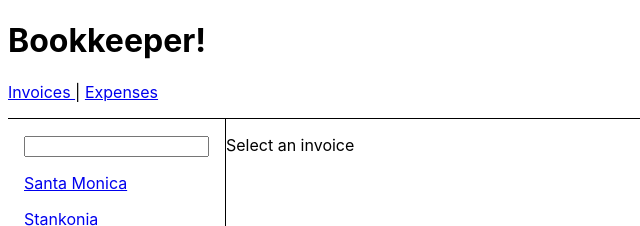
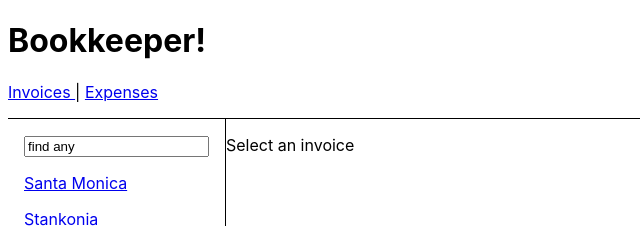
Before and after one commit to ManiShankarGajavelli/BookKeeper-router, a React (Vite) app: page /invoices in a window 1280 px wide. Shown: the top 226 px of the page, without its empty margins (0-640 px from the left). Built offline with nearby package versions, Linux system fonts and the light colour scheme.

Commit message:
1 file modified

```diff
--- a/src/routes/invoices.jsx
+++ b/src/routes/invoices.jsx
@@ -13,7 +13,8 @@ export default function Invoices() {
         }}
       >
         <input
-          value={searchParams.get('filter') || ''}
+          type="text"
+          value={searchParams.get('filter') || 'find any'}
           onChange={(event) => {
             let filter = event.target.name;
             if (filter) {
```
